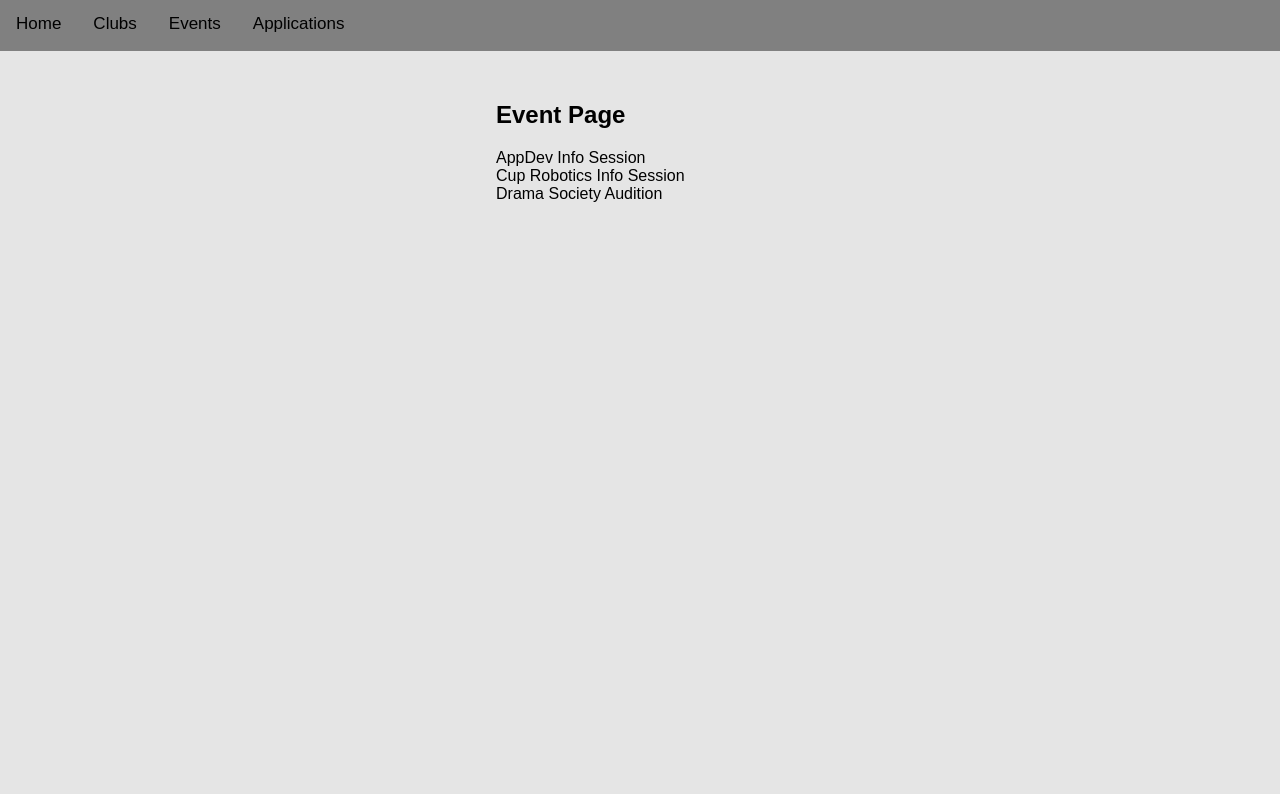
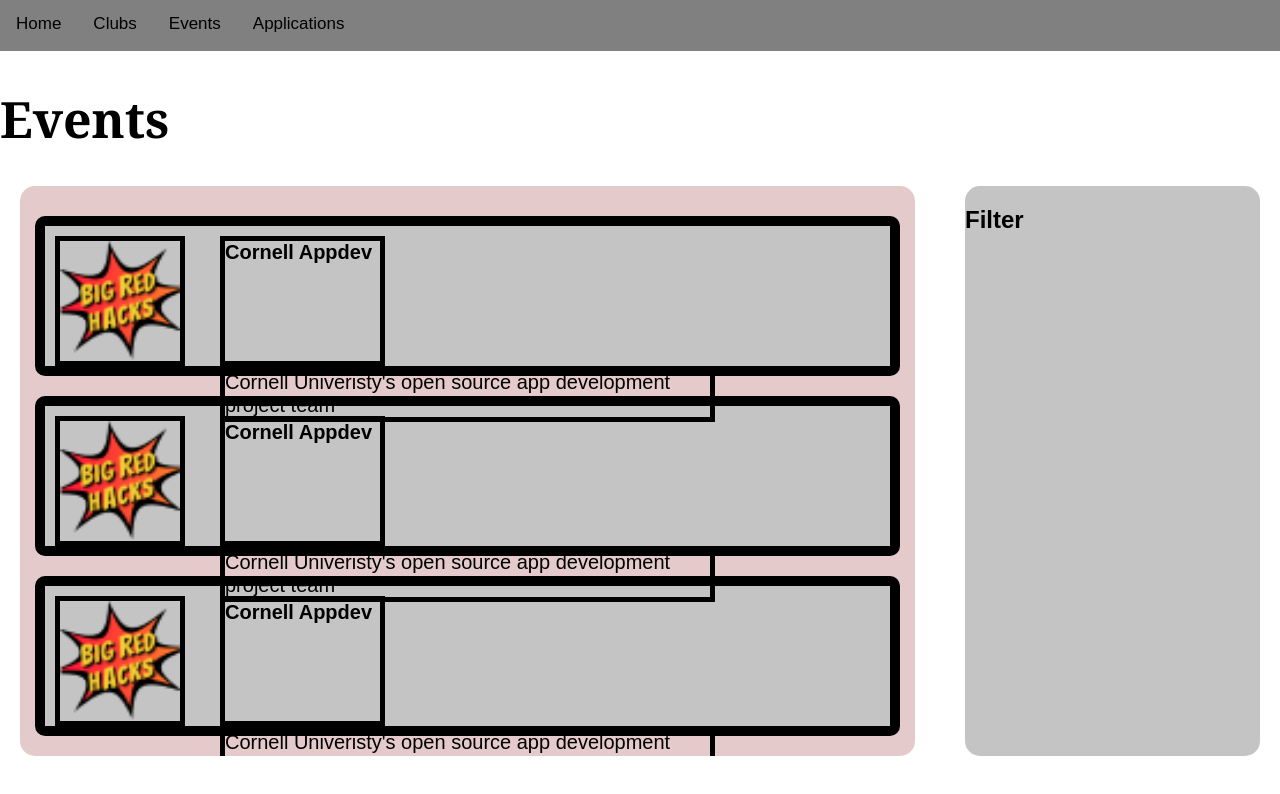
Before and after one commit to TerenceZhang29/Club-Platform-Frontend, a React (Create React App) app in the folder clubby/: page /Events in a window 1280 px wide. Shown: the top 794 px of the page. Built offline with nearby package versions, Linux system fonts and the light colour scheme.

Commit message:
End of week2

```diff
--- a/clubby/src/Clubs/Clubs.js
+++ b/clubby/src/Clubs/Clubs.js
@@ -5,7 +5,6 @@ class Clubs extends Component {
   render() {
     return (
       <div class="clublistpage">
-
       <body>
         <h1>Clubs</h1>
         <div class='filter-list-container'>
--- a/clubby/src/Events/CupInfo.js
+++ b/clubby/src/Events/CupInfo.js
@@ -1,26 +1,42 @@
 import React, { Component } from 'react';
 import { Card, ListGroup } from 'react-bootstrap';
+import '../css/cupInfo.css'
 
 class CupInfo extends Component {
 
     render() {
         return (
-            <div style={{ display: 'flex', justifyContent: 'center', padding: 30 }}>
-                <div>
-                    <h2>Welcome to Cornell Cup Robotics!</h2>
-                    <button>Register</button>
-                    <label>About</label>
-                    <p>Cornell Cup Robotics is a student run organization at Cornell University that designs,
-                       manufactures, and creates innovative robotics oriented projects. Over 50 Cornell
-                       students work to create dynamic projects that bolster the ingenuity of embedded
-                       technologies. Since 2010, our projects have been showcased at many conferences and we
-                       have received support from numerous robotics and technology companies.
-
-                       The objective of this team is to provide a valuable, practical experience for students
-                       with robotics and embedded systems, and to demonstrate the extraordinary technology
-                       that we are able to create.</p>
+            <body>
+            <div class="top">
+                <img src={require('./hack.png')}></img>
+                <div class="header">
+                    <h2>Big Red Hacks</h2>
+                    <label>Jun 1st - Jun 3rd, 2020</label>
+                    <div class="button">
+                        <button>Register</button>
+                        <button>Interested</button>
+                    </div>
                 </div>
             </div>
+
+            <div class="middle">
+                <p>BigRed//Hacks is the oldest student-run, large-scale hackathon at Cornell University.
+                   Across three days, Cornell and non-Cornell students alike gather to build the coolest
+                   and most innovative projects, meet amazing people, and win some prizes along the way!
+                </p>
+                <div class="info">
+                    <label>Link</label>
+                    <label>Email</label>
+                    <label>Phone</label>
+                    <label>Location</label>
+                </div>
+            </div>
+
+            <div class="bottom">
+                <h4>Who is going?</h4>
+                <p>Ruiqi Zhu, Hantian Zhang, Haocheng Shen, Chenyu Wei, Yang Shen</p>
+            </div>
+            </body>
         );
     }
 }
--- a/clubby/src/Events/Events.js
+++ b/clubby/src/Events/Events.js
@@ -1,31 +1,101 @@
 import React, { Component } from 'react';
 import { Card, ListGroup } from 'react-bootstrap';
 import history from './../history';
+import '../css/Events.css'
 
 class Events extends Component {
   constructor(props) {
     super(props);
+  }
+
+  render() {
+    return (
+      // <div style={{ display: 'flex', justifyContent: 'center', padding: 30 }}>
+      //     <div><h2>Event Page</h2>
+      //         <Card style={{ width: '18rem' }}>
+      //             <ListGroup>
+      //                 <ListGroup.Item>AppDev Info Session</ListGroup.Item>
+      //                 <ListGroup.Item onClick={this.cupInfo}>Cup Robotics Info Session</ListGroup.Item>
+      //                 <ListGroup.Item>Drama Society Audition</ListGroup.Item>
+      //             </ListGroup>
+      //         </Card>
+      //     </div>
+      //     <div class='filter-list-container'>
+      //     <EventList />
+      //     <Filter />
+      //     </div>
+      // </div>
+      <div>
+        <h1>Events</h1>
+        <div class='filter-list-container'>
+          <EventList />
+          <Filter />
+        </div>
+      </div>
+    );
+  }
+}
+
+class Filter extends React.Component {
+  render() {
+    return (
+      <div class="filter">
+        <h2>Filter</h2>
+      </div>
+    );
+  }
+}
+
+class EventList extends React.Component {
+  render() {
+    return (
+      <div class="eventlist">
+        <ListGroup>
+        <ListGroup.Item>
+          <EventButton title={"Cornell Appdev"} logo={require('./hack.png')} intro={"Cornell Univeristy's open source app development project team"} />
+        </ListGroup.Item>
+        <ListGroup.Item>
+          <EventButton title={"Cornell Appdev"} logo={require('./hack.png')} intro={"Cornell Univeristy's open source app development project team"} />
+        </ListGroup.Item>
+        <ListGroup.Item>
+          <EventButton title={"Cornell Appdev"} logo={require('./hack.png')} intro={"Cornell Univeristy's open source app development project team"} />
+        </ListGroup.Item>
+        <ListGroup.Item>
+          <EventButton title={"Cornell Appdev"} logo={require('./hack.png')} intro={"Cornell Univeristy's open source app development project team"} />
+        </ListGroup.Item>
+        <ListGroup.Item>
+          <EventButton title={"Cornell Appdev"} logo={require('./hack.png')} intro={"Cornell Univeristy's open source app development project team"} />
+        </ListGroup.Item>
+        </ListGroup>
+      </div>
+    );
+  }
+}
+
+class EventButton extends React.Component {
+  constructor(props) {
+    super(props)
+    this.state = {
+      title: null,
+      logo: null,
+      intro: null
+    };
     this.cupInfo = this.cupInfo.bind(this);
   }
 
   cupInfo(event) {
+    console.log("Sheldon")
     history.push('/cupInfo');
     window.location.reload();
   }
 
   render() {
     return (
-            <div style={{ display: 'flex', justifyContent: 'center', padding: 30 }}>
-                <div><h2>Event Page</h2>
-                    <Card style={{ width: '18rem' }}>
-                        <ListGroup>
-                            <ListGroup.Item>AppDev Info Session</ListGroup.Item>
-                            <ListGroup.Item onClick={this.cupInfo}>Cup Robotics Info Session</ListGroup.Item>
-                            <ListGroup.Item>Drama Society Audition</ListGroup.Item>
-                        </ListGroup>
-                    </Card>
-                </div>
-            </div>
+      <div class='event_item' >
+      <img src={this.props.logo} onClick={this.cupInfo}/>
+      <h3>{this.props.title}</h3>
+      <p>{this.props.intro}</p>
+      </div >
     );
   }
 }
--- /dev/null
+++ b/clubby/src/css/Events.css
@@ -0,0 +1,98 @@
+body {
+  font-family: Arial, Helvetica, sans-serif;
+  background: #E5E5E5;
+}
+
+h1 {
+  font-family: Cambria, Cochin, Georgia, Times, 'Times New Roman', serif;
+  font-size: 50px;
+}
+
+.filter-list-container {
+  display: flex;
+}
+
+.filter {
+  flex: 1 200px;
+  background-color: #c4c4c4;
+  border-radius: 15px;
+  margin: 0 20px 0 20px;
+
+
+}
+
+.eventlist {
+
+  flex: 3 600px;
+  height: 550px;
+
+  background-color: #E4CACA;
+  border-radius: 15px;
+  margin: 0 30px 0 20px;
+  padding: 10px 5px 10px 5px;
+  overflow-y: scroll;
+
+}
+
+.event_item {
+  background-color: #C4C4C4;
+  height: 120px;
+  border-radius: 10px;
+
+  border: black;
+  border-style: solid;
+  border-width: 10px;
+
+  margin: 20px 10px 10px 10px;
+  padding: 10px 10px 10px 10px;
+
+
+  display: grid;
+  grid-template-columns: repeat(5,1fr);
+  grid-template-rows: repeat(2,1fr);
+
+
+}
+
+.event_item img {
+  height: 120px;
+  width: 120px;
+
+  border: black;
+  border-style: solid;
+  border-width: 5px;
+
+  grid-column-start: 1;
+  grid-column-end: 2;
+}
+
+.event_item h3 {
+  padding: 0;
+  margin: 0;
+  font-size: 20px;
+
+  border: black;
+  border-style: solid;
+  border-width: 5px;
+
+  grid-column-start: 2;
+  grid-column-end: 3;
+
+  grid-row-start: 1;
+  grid-row-end: 1;
+}
+
+.event_item p {
+  padding: 0;
+  margin: 0;
+  font-size: 20px;
+
+  border: black;
+  border-style: solid;
+  border-width: 5px;
+
+  grid-column-start: 2;
+  grid-column-end: 5;
+
+  grid-row-start: 2;
+}
--- /dev/null
+++ b/clubby/src/css/cupInfo.css
@@ -0,0 +1,74 @@
+  body {
+    background-color: #FFFFFF;
+  }
+
+  .top {
+    display: flex;
+
+    border: black;
+    border-style: solid;
+    border-width: 2px;
+
+    justify-content: space-between;
+  }
+
+  .top img {
+    height: 200px;
+    width: 200px;
+    margin: 10px 10px 10px 10px;
+
+    border: black;
+    border-style: solid;
+    border-width: 2px;
+  }
+
+  .header {
+    margin: 10px;
+
+    border: black;
+    border-style: solid;
+    border-width: 2px;
+    padding: 10px
+  }
+
+  .header h2 {
+    font-family: Helvetica, sans-serif;
+    font-style: normal;
+    font-weight: normal;
+    font-size: 64px;
+    line-height: 78px;
+
+    color: #000000;
+  }
+
+  .middle {
+    display: flex;
+
+    border: black;
+    border-style: solid;
+    border-width: 2px;
+
+    justify-content: space-between;
+
+    height: 75%
+  }
+
+  .middle p {
+    width: 65%
+  }
+
+  .info {
+    display: grid;
+
+    border: black;
+    border-style: solid;
+    border-width: 2px;
+
+    width: 35%
+  }
+
+  .bottom {
+    border: black;
+    border-style: solid;
+    border-width: 2px;
+  }
```
Also changed, not shown: clubby/src/Events/hack.png (added), 1 other file (tests, documents, lock files or other folders). Lines whose indentation alone changed are shown as unchanged.
